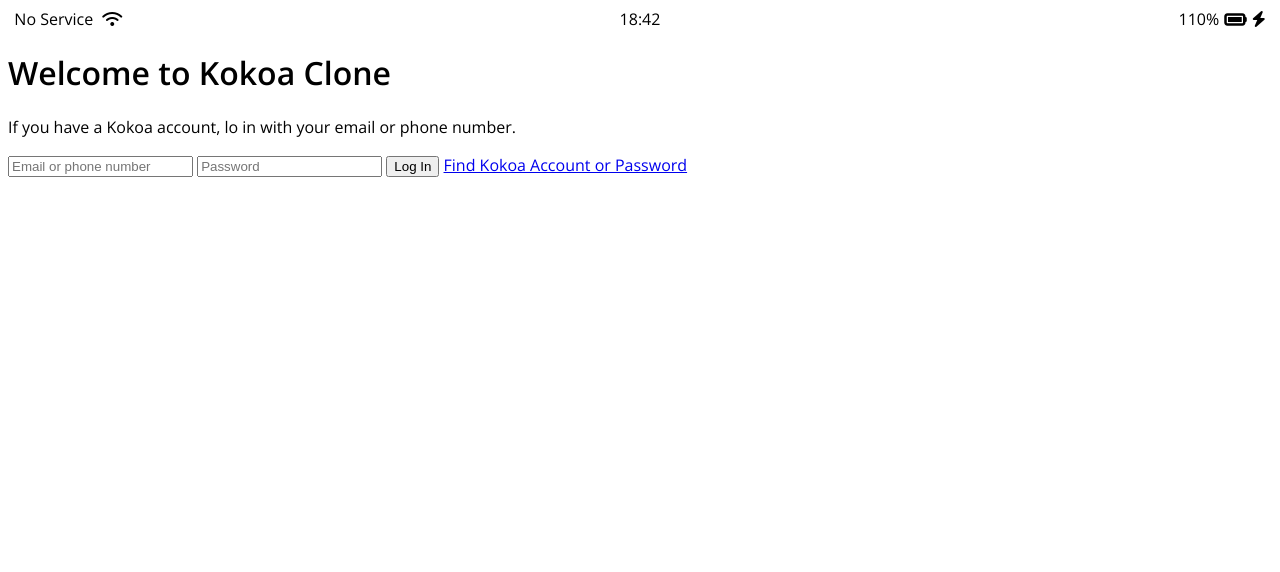
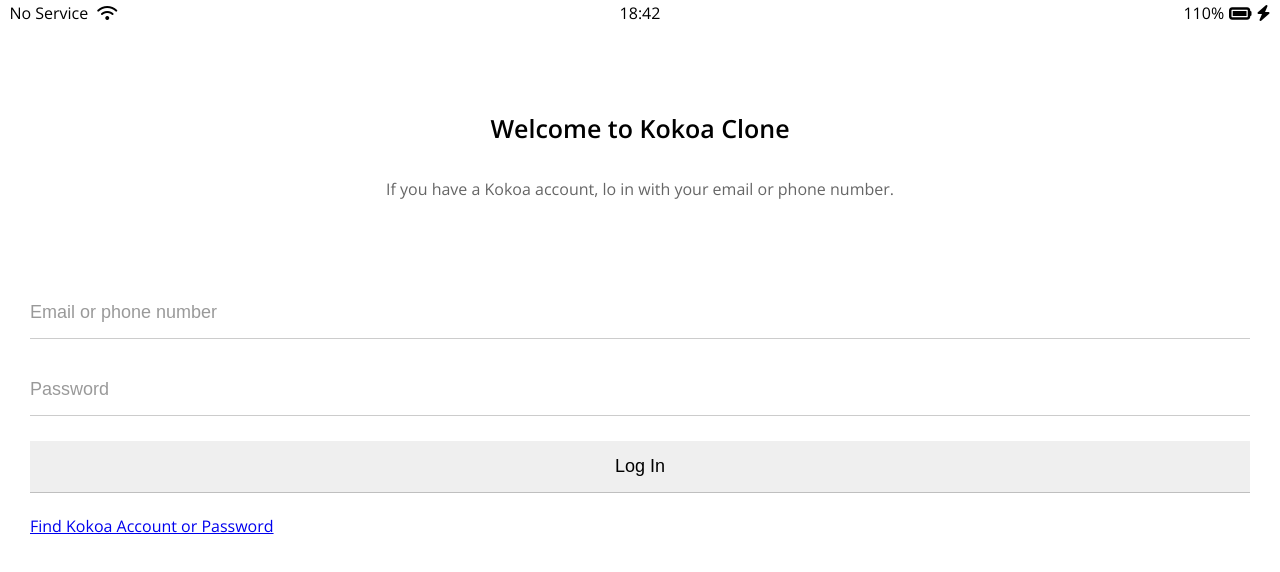
Before and after one commit to 404yonara/kokoa-clone-2020, a plain HTML site: page index.html in a window 1280 px wide. Drawn offline with nearby package versions, Linux system fonts and the light colour scheme; a web font is replaced by a local one.

Commit message:
~6-7강까지

```diff
--- /dev/null
+++ b/css/reset.css
@@ -0,0 +1,128 @@
+html,
+body,
+div,
+span,
+applet,
+object,
+iframe,
+h1,
+h2,
+h3,
+h4,
+h5,
+h6,
+p,
+blockquote,
+pre,
+a,
+abbr,
+acronym,
+address,
+big,
+cite,
+code,
+del,
+dfn,
+em,
+img,
+ins,
+kbd,
+q,
+s,
+samp,
+small,
+strike,
+strong,
+sub,
+sup,
+tt,
+var,
+b,
+u,
+i,
+center,
+dl,
+dt,
+dd,
+ol,
+ul,
+li,
+fieldset,
+form,
+label,
+legend,
+table,
+caption,
+tbody,
+tfoot,
+thead,
+tr,
+th,
+td,
+article,
+aside,
+canvas,
+details,
+embed,
+figure,
+figcaption,
+footer,
+header,
+hgroup,
+menu,
+nav,
+output,
+ruby,
+section,
+summary,
+time,
+mark,
+audio,
+video {
+  margin: 0;
+  padding: 0;
+  border: 0;
+  font-size: 100%;
+  font: inherit;
+  vertical-align: baseline;
+}
+/* HTML5 display-role reset for older browsers */
+article,
+aside,
+details,
+figcaption,
+figure,
+footer,
+header,
+hgroup,
+menu,
+nav,
+section {
+  display: block;
+}
+body {
+  line-height: 1;
+}
+ol,
+ul {
+  list-style: none;
+}
+blockquote,
+q {
+  quotes: none;
+}
+blockquote:before,
+blockquote:after,
+q:before,
+q:after {
+  content: "";
+  content: none;
+}
+table {
+  border-collapse: collapse;
+  border-spacing: 0;
+}
+
+input:focus {
+  outline: none;
+}
--- /dev/null
+++ b/css/status-bar.css
@@ -0,0 +1,27 @@
+.status-bar {
+  display: flex;
+  justify-content: center;
+  padding: 5px 3px;
+}
+
+.status-bar__column {
+  width: 33%;
+}
+
+.status-bar__column:first-child span {
+  margin-right: 5px;
+}
+
+.status-bar__column:nth-child(2) {
+  display: flex;
+  justify-content: center;
+}
+.status-bar__column:last-child {
+  display: flex;
+  justify-content: flex-end;
+  align-items: center;
+}
+
+.status-bar__column .fa-battery-full {
+  margin: 0px 5px;
+}
--- a/css/style.css
+++ b/css/style.css
@@ -1,32 +1,51 @@
 @import url("https://fonts.googleapis.com/css2?family=Encode+Sans+SC:wght@300&family=Open+Sans:wght@400;600&display=swap");
+@import "reset.css";
+@import "variables.css";
+@import "status-bar.css";
+
 body {
   font-family: "Encode Sans SC", sans-serif;
   font-family: "Open Sans", sans-serif;
 }
 
-.status-bar {
+.welcome-header {
+  margin: 90px 0px;
+  text-align: center;
   display: flex;
-  justify-content: center;
-}
-
-.status-bar__column {
-  width: 33%;
-}
-
-.status-bar__column:first-child span {
-  margin-right: 5px;
-}
-
-.status-bar__column:nth-child(2) {
-  display: flex;
-  justify-content: center;
-}
-.status-bar__column:last-child {
-  display: flex;
-  justify-content: flex-end;
+  flex-direction: column;
   align-items: center;
 }
 
-.status-bar__column .fa-battery-full {
-  margin: 0px 5px;
+.welcome-header__title {
+  margin-bottom: 40px;
+  font-size: 25px;
+  font-weight: 600;
 }
+
+.welcome-header__text {
+  width: 60%;
+  opacity: 0.6;
+}
+
+#login-form {
+  margin: 0px 30px;
+  display: flex;
+  flex-direction: column;
+}
+
+#login-form input {
+  border: none;
+  padding: 15px 0px;
+  font-size: 18px;
+  border-bottom: 1px solid rgba(0, 0, 0, 0.2);
+  margin-bottom: 25px;
+  transition: border-color 0.3s ease-in-out;
+}
+
+#login-form input::placeholder {
+  color: rgba(0, 0, 0, 0.4);
+}
+
+#login-form input:focus {
+  border-color: var(--yellow);
+}
--- /dev/null
+++ b/css/variables.css
@@ -0,0 +1,3 @@
+:root {
+  --yellow: #fae100;
+}
```
